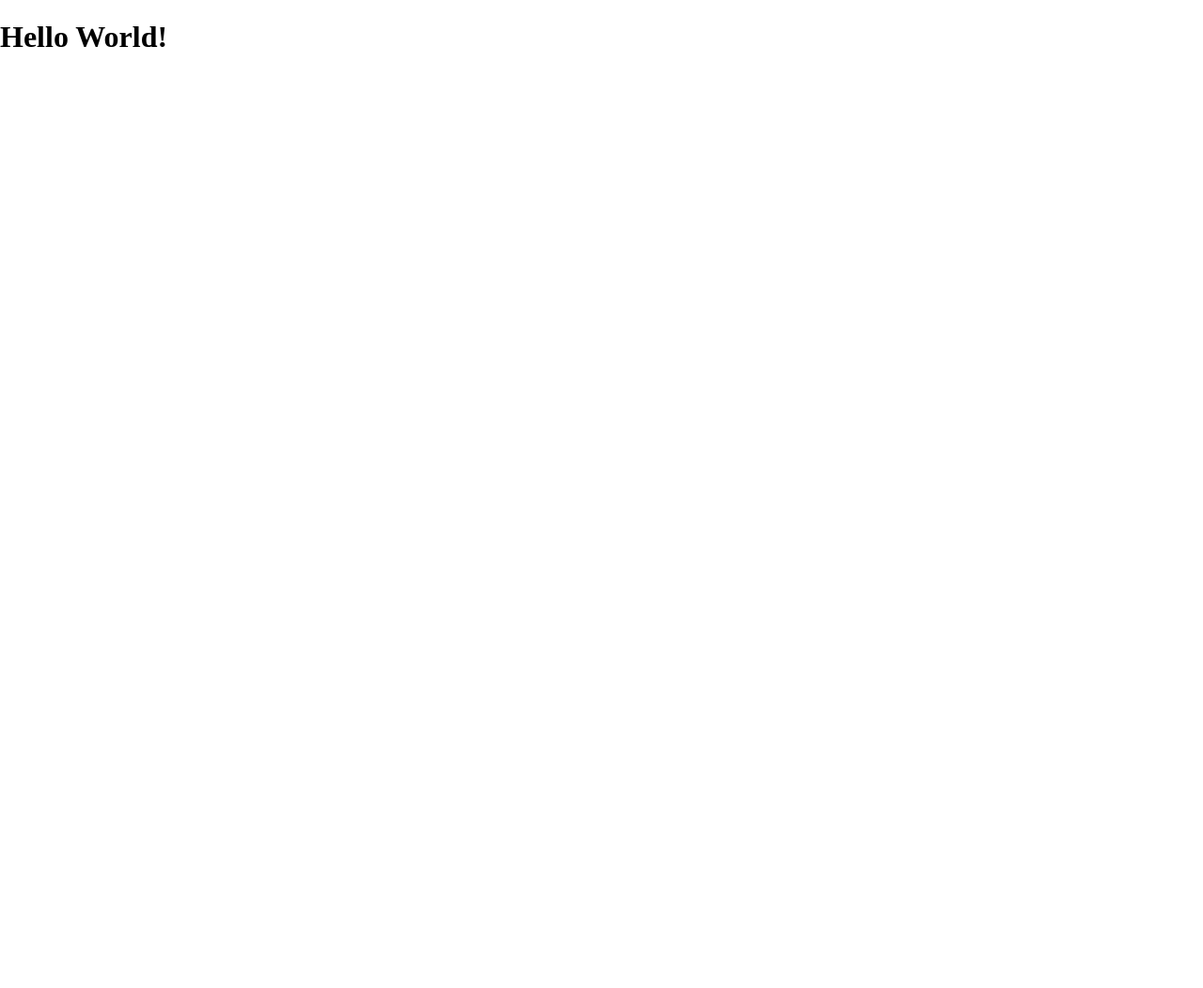
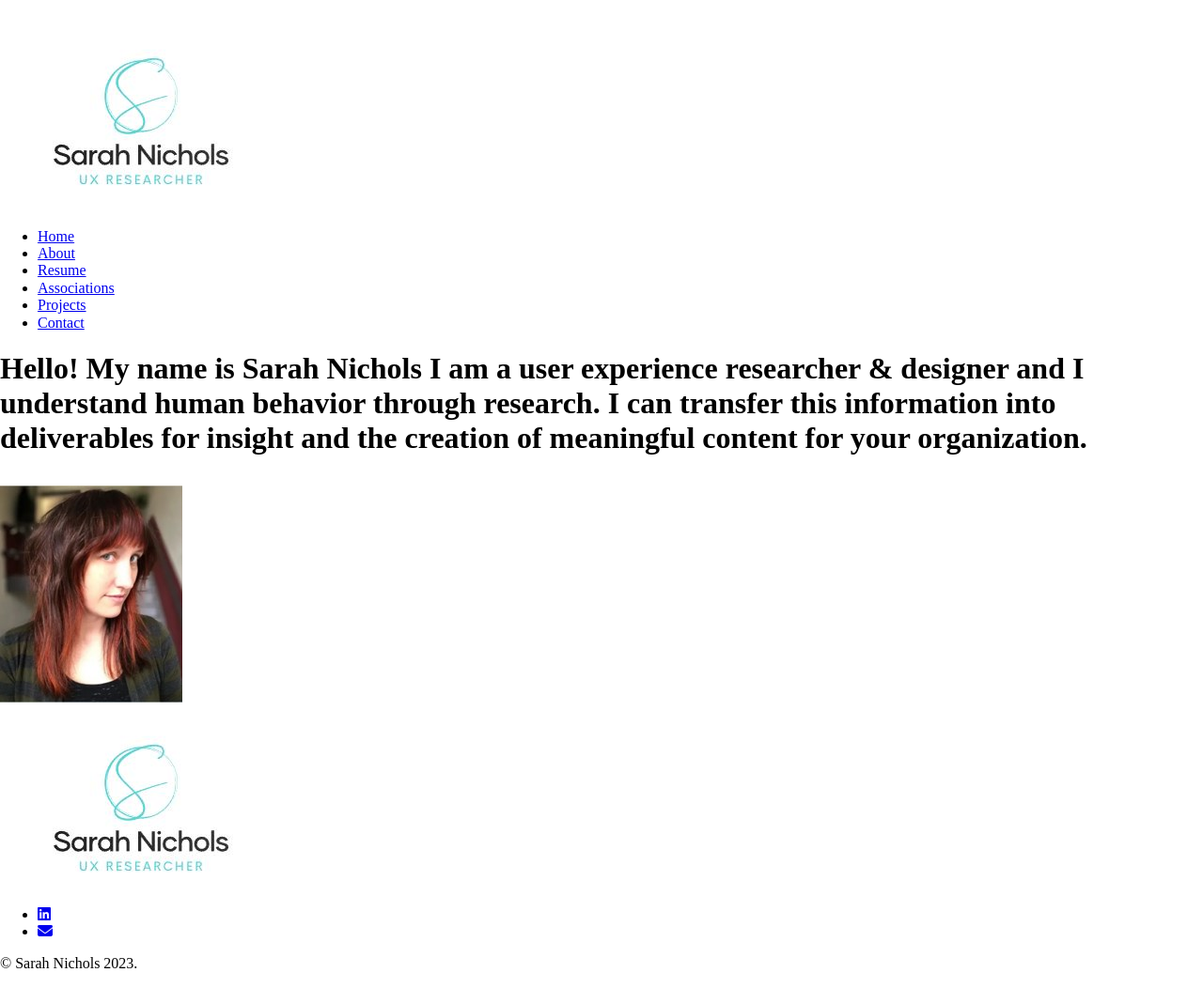
Before and after one commit to sn876/INFO552SarahNichols, a plain HTML site: page Portfolio/index.html in a window 1280 px wide. Shown: the whole page at 94% size. Before the commit the page ends 800 px from the top, so only its background shows below. Drawn offline with Linux system fonts and the light colour scheme.

Commit message:
Created Homepage

```diff
--- a/Portfolio/index.html
+++ b/Portfolio/index.html
@@ -4,14 +4,59 @@
     <meta charset="UTF-8">
     <meta name="viewport" content="width=device-width, initial-scale=1.0">
     <meta http-equiv="X-UA-Compatible" content="ie=edge">
+    <script src="https://kit.fontawesome.com/9e6bb940c0.js" crossorigin="anonymous"></script>
     <link rel="stylesheet" href="css/styles.css">
     <title>Week 1</title>
 </head>
 
 <body>
-    <h1>Hello World!</h1>
+
+    <header>
+        <h1><img src="Images/Logo3.JPG"> </h1>
+    <nav>
+        <ul>
+            <li><a href="#">Home</a></li>
+            <li><a href="#">About</a></li>
+            <li><a href="#">Resume</a></li>
+            <li><a href="#">Associations</a></li>
+            <li><a href="#">Projects</a></li>
+            <li><a href="#">Contact</a></li>
+            </li>
+        </ul>
+    </nav>
+</header>
+
+<main>
+
+<section id="index-right">
+
+    <h1>Hello! My name is Sarah Nichols
+I am a user experience researcher & designer and I understand human behavior through research. I can transfer this information into deliverables for insight and the creation of meaningful content for your organization.</p>
+
+</section>
+
+<aside id="index-left">
+
+    <img src="Images/Sarah.jpg">
+</aside>
+
+</main>
+
+<footer>
+    <section></section>
+    <img src="Images/Logo3.JPG">
+    <section>
+        <ul>
+             <li><a href="https://www.linkedin.com/in/sarah-nichols-b94ba611b/"><i class="fa-brands fa-linkedin"></i></a></li>
+             <li><a href="mailto:sarahmnichols2@gmail.com"><i class="fa-solid fa-envelope"></i></li></a>
+        </ul>
+
+            <p> © Sarah Nichols 2023. </p>
+        </section>
+    </footer>
+</main>
+
     <script src="js/scripts-dist.js"></script>
 
 </body>
-
 </html>
```
